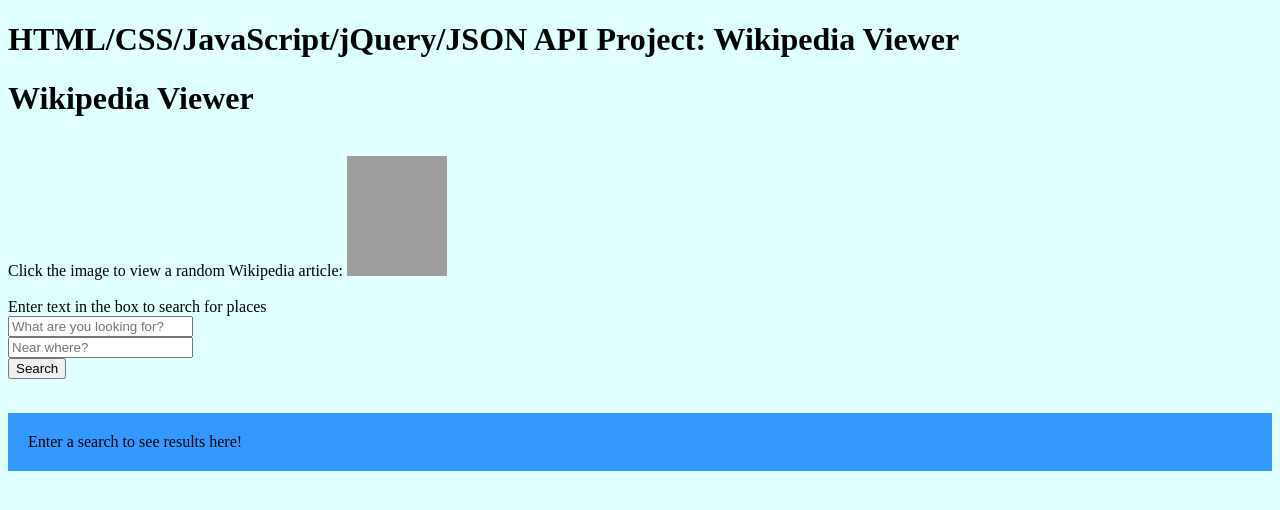
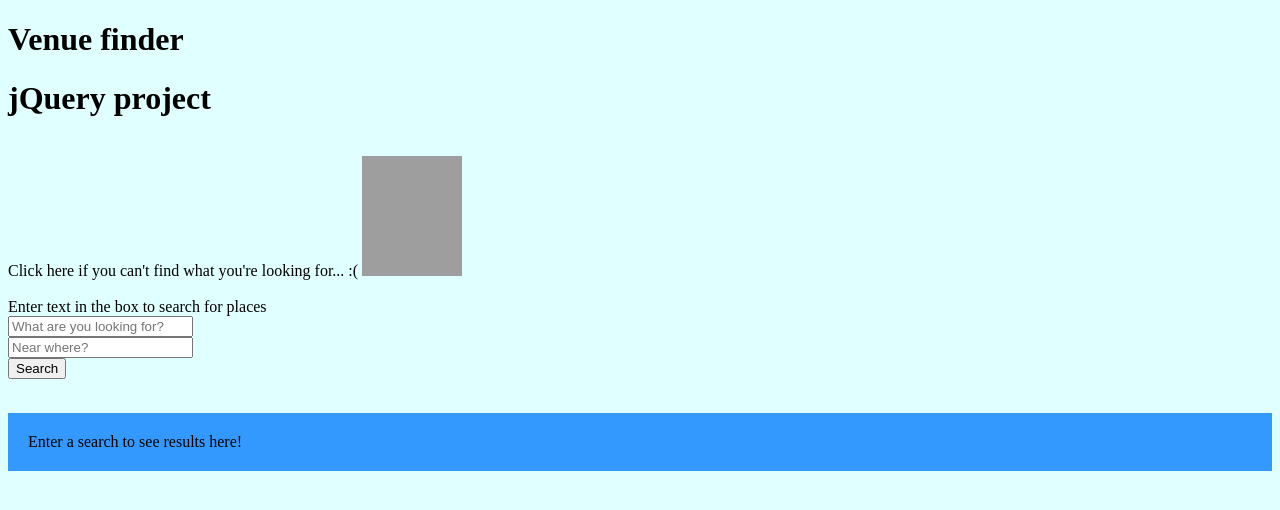
Before and after one commit to cswarbreck/4sqtest, a plain HTML site: page index.html in a window 1280 px wide. Drawn offline with nearby package versions, Linux system fonts and the light colour scheme; grey boxes are pictures that could not be loaded.

Commit message:
Scrapped original project, decided to use jQuery ajax instead. HTML boilerplate needs sorting as does the JSON data from the API call

```diff
--- a/index.html
+++ b/index.html
@@ -12,13 +12,13 @@
   </head>
 <body>
     <div class="container">
-        <h1>HTML/CSS/JavaScript/jQuery/JSON API Project: Wikipedia Viewer</h1>
+        <h1>Venue finder</h1>
         <div class="col-sm-4">
         </div>
         <div class="col-sm-4">
-            <h1>Wikipedia Viewer</h1>
+            <h1>jQuery project</h1>
 
-            <br> Click the image to view a random Wikipedia article:
+            <br> Click here if you can't find what you're looking for... :(
             <a href="https://en.wikipedia.org/wiki/Special:Random" target="blank">
                 <img src='https://upload.wikimedia.org/wikipedia/commons/9/91/Nohat-logo-XI-big-text.png' height=120 width=100>
             </a>
@@ -45,7 +45,7 @@
     src="https://code.jquery.com/jquery-2.2.4.min.js"
     integrity="sha256-BbhdlvQf/xTY9gja0Dq3HiwQF8LaCRTXxZKRutelT44="
     crossorigin="anonymous"></script>
-    <script src="index2.js"></script>
+    <script src="index.js"></script>
 </body>
 
 </html>
```
Also changed, not shown: index.js (line endings or trailing spaces).
